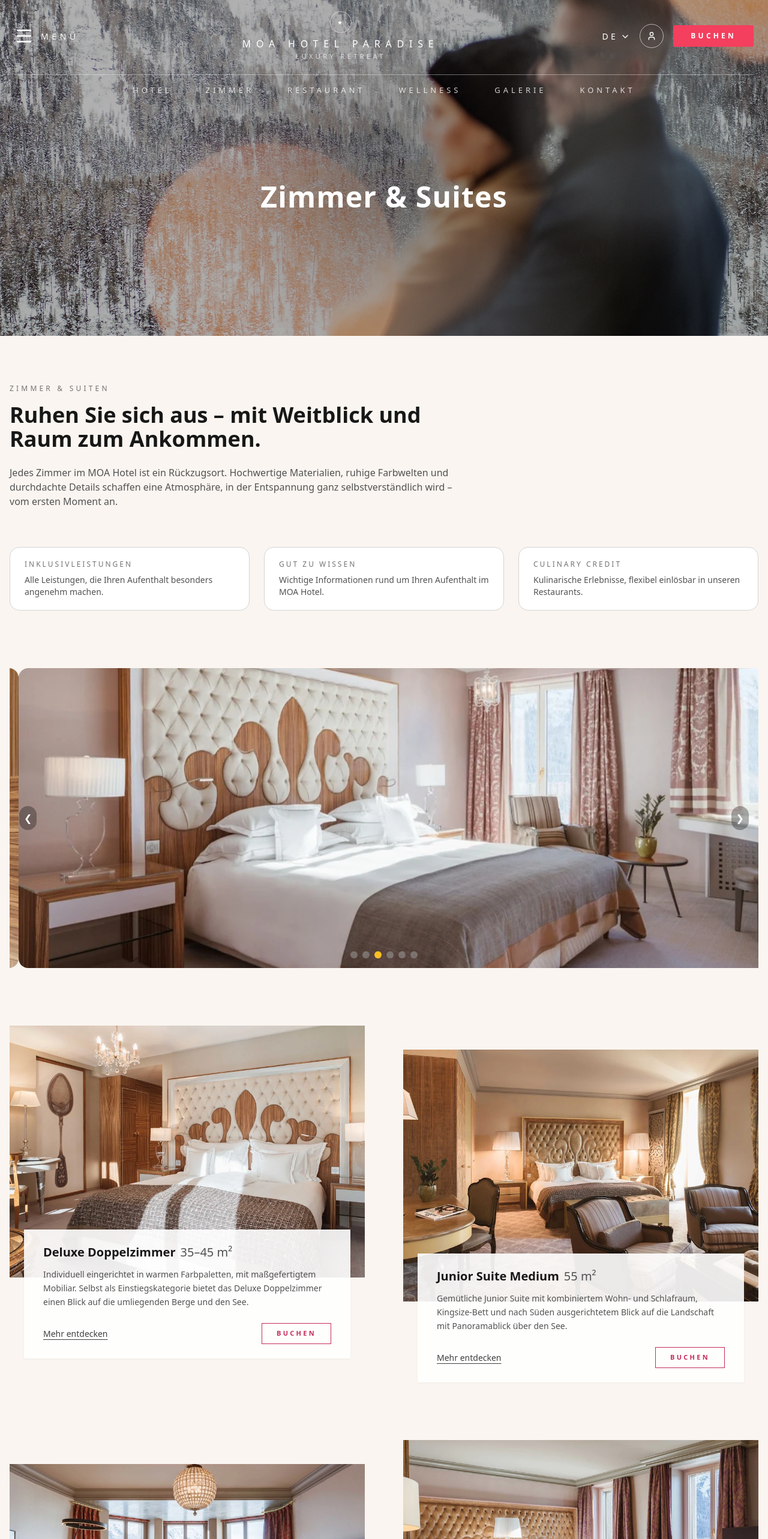
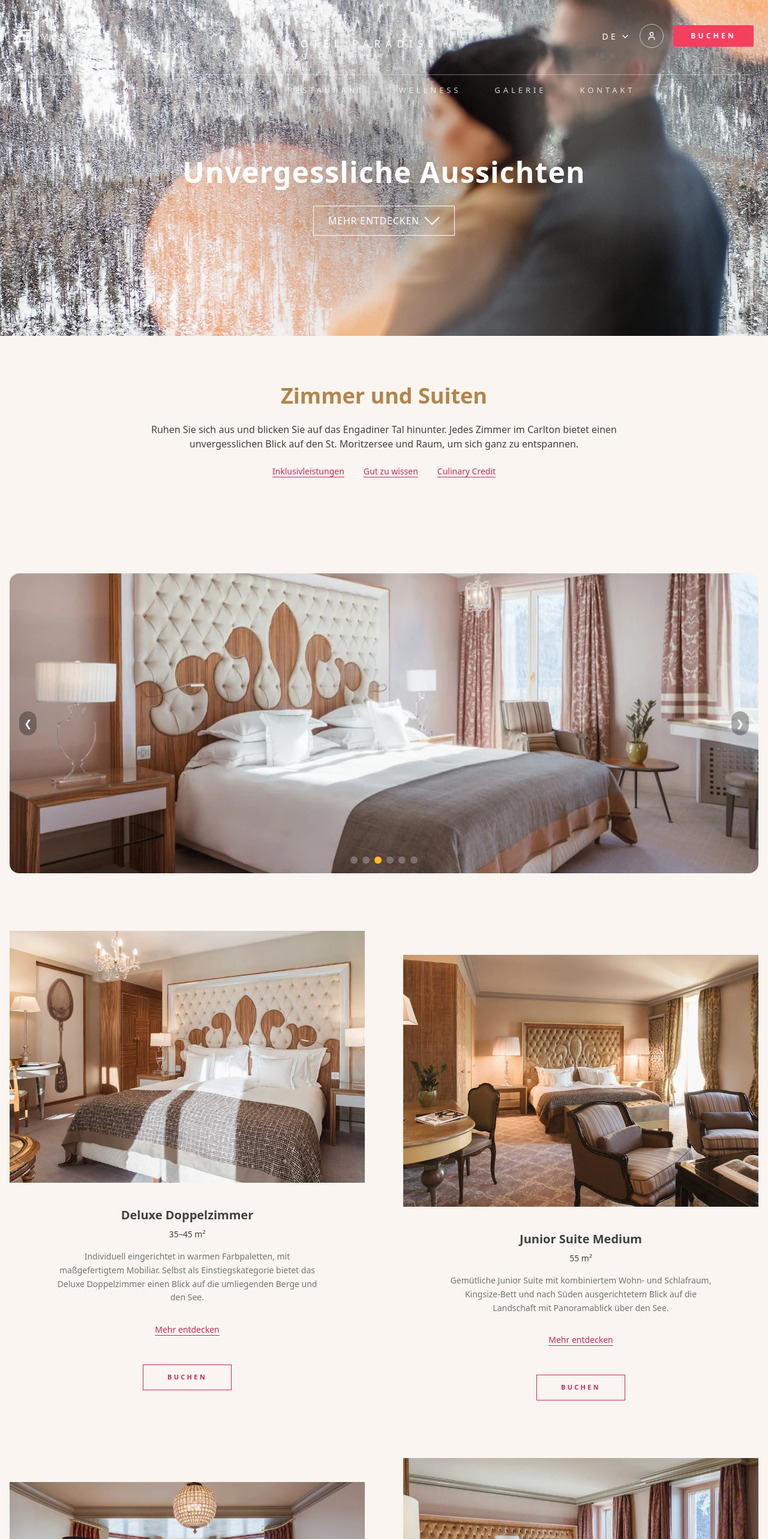
Before and after one commit to MOA-PROJEKT/final-hotel-project, a React (Vite) app in the folder frontend/vite-project/: page /rooms in a window 1280 px wide. Shown: the top 2566 px of the page at 60% size. Built offline with nearby package versions, Linux system fonts and the light colour scheme.

Commit message:
Rooms page layout and hero improvements

```diff
--- /dev/null
+++ b/frontend/vite-project/src/components/rooms/IntroSection.jsx
@@ -0,0 +1,45 @@
+// src/components/rooms/IntroSection.jsx
+
+export default function IntroSection() {
+  return (
+    <section className="bg-[#faf5f0] py-20 px-4">
+      <div className="max-w-4xl mx-auto text-center space-y-6">
+        {/* Заголовок */}
+        <h2 className="text-3xl sm:text-4xl font-semibold text-[#b2854e]">
+          Zimmer und Suiten
+        </h2>
+
+        {/* Текст */}
+        <p className="text-neutral-700 text-sm sm:text-base leading-relaxed">
+          Ruhen Sie sich aus und blicken Sie auf das Engadiner Tal hinunter.
+          Jedes Zimmer im Carlton bietet einen unvergesslichen Blick auf den St.
+          Moritzersee und Raum, um sich ganz zu entspannen.
+        </p>
+
+        {/* Три текстовые ссылки */}
+        <div className="mt-8 flex flex-col sm:flex-row justify-center gap-x-8 gap-y-4">
+          <a
+            href="#"
+            className="text-sm font-medium text-[#c52b58] underline underline-offset-4 hover:text-[#a52348] transition"
+          >
+            Inklusivleistungen
+          </a>
+
+          <a
+            href="#"
+            className="text-sm font-medium text-[#c52b58] underline underline-offset-4 hover:text-[#a52348] transition"
+          >
+            Gut zu wissen
+          </a>
+
+          <a
+            href="#"
+            className="text-sm font-medium text-[#c52b58] underline underline-offset-4 hover:text-[#a52348] transition"
+          >
+            Culinary Credit
+          </a>
+        </div>
+      </div>
+    </section>
+  )
+}
--- a/frontend/vite-project/src/components/rooms/RoomCard.jsx
+++ b/frontend/vite-project/src/components/rooms/RoomCard.jsx
@@ -2,9 +2,8 @@
 
 export default function RoomCard({ room }) {
   return (
-    <article className="relative">
-      {/* ================= BILDBEREICH ================= */}
-      {/* Großes Bild ohne abgerundete Ecken */}
+    <article className="flex flex-col">
+      {/* ================= IMAGE ================= */}
       <div className="w-full">
         <img
           src={room.image}
@@ -13,46 +12,37 @@ export default function RoomCard({ room }) {
         />
       </div>
 
-      {/* ================= TEXTBLOCK ================= */}
-      {/* Text liegt auf halbtransparentem Weiß
-          und überlappt das Bild leicht (Carlton-Stil) */}
-      <div
-        className="
-          relative
-          -mt-20
-          mx-6
-          bg-white/90
-          px-8 py-6
-          shadow-sm
-        "
-      >
-        {/* Titel + Größe */}
-        <h3 className="text-lg sm:text-xl font-semibold text-neutral-900 mb-3">
+      {/* ================= TEXT ================= */}
+      <div className="mt-10 px-4 text-center">
+        {/* Title */}
+        <h3 className="text-lg sm:text-xl font-semibold text-neutral-700 mb-2">
           {room.name}
-          {room.size && (
-            <span className="ml-2 font-normal text-neutral-600">
-              {room.size}
-            </span>
-          )}
         </h3>
 
-        {/* Beschreibung */}
-        <p className="text-sm text-neutral-600 leading-relaxed mb-6">
+        {/* Size */}
+        {room.size && (
+          <p className="text-sm text-neutral-700 mb-4">{room.size}</p>
+        )}
+
+        {/* Description */}
+        <p className="mx-auto max-w-md text-sm text-neutral-500 leading-relaxed mb-8">
           {room.shortDescription}
         </p>
 
-        {/* ================= ACTIONS ================= */}
-        <div className="flex items-center justify-between">
-          {/* Mehr entdecken – dezenter Textlink */}
-          <button className="text-sm text-neutral-700 underline underline-offset-4 hover:text-neutral-900 transition">
+        {/* Actions */}
+        <div className="flex flex-col items-center gap-4">
+          {/* Secondary link */}
+          <button className="text-sm font-medium text-[#c52b58] underline underline-offset-4 hover:text-[#a52348] transition">
             Mehr entdecken
           </button>
 
-          {/* Buchen – roter Rahmen, rechteckig */}
+          {/* Primary action */}
           <button
             className="
+            mt-8
               border border-[#c52b58]
-              px-6 py-2
+              px-10
+              py-3
               text-[11px]
               font-semibold
               uppercase
--- a/frontend/vite-project/src/components/rooms/RoomsHero.jsx
+++ b/frontend/vite-project/src/components/rooms/RoomsHero.jsx
@@ -1,25 +1,39 @@
-// src/components/rooms/RoomsHero.jsx
-
-import heroImage from '../../assets/images/zimmer/hero.webp' // <-- ТВОЯ HERO
+import heroImage from '../../assets/images/zimmer/hero.webp'
 
 export default function RoomsHero() {
   return (
     <section className="relative h-[70vh] w-full pt-24 overflow-hidden">
-      {/* HERO IMAGE – можно заменить позже */}
       <img
         src={heroImage}
         alt="Zimmer & Suiten"
         className="absolute inset-0 h-full w-full object-cover"
       />
 
-      {/* Overlay — позже сделаем бежевым */}
-      <div className="absolute inset-0 bg-black/30" />
+      {/* Overlay — бежевый с прозрачностью */}
+      <div className="absolute inset-0 bg-beige/30" />
 
-      {/* Текст */}
-      <div className="relative z-10 flex h-full items-center justify-center">
-        <h1 className="text-white text-4xl sm:text-5xl font-semibold tracking-wide">
-          Zimmer & Suites
+      {/* Text + Button */}
+      <div className="relative z-10 flex flex-col items-center justify-center h-full text-center px-4">
+        <h1 className="text-white text-4xl sm:text-5xl font-semibold tracking-wide mb-4">
+          Unvergessliche Aussichten
         </h1>
+
+        <button className="inline-flex items-center gap-2 mt-4 px-6 py-3 border border-white text-white font-medium uppercase tracking-wider hover:bg-white hover:text-slate-950 transition">
+          Mehr entdecken
+          <svg
+            width="26"
+            height="14"
+            viewBox="0 0 26 14"
+            fill="none"
+            xmlns="http://www.w3.org/2000/svg"
+          >
+            <path
+              d="M1 0.999023L13.0208 13.0198L25.0416 0.999023"
+              stroke="currentColor"
+              strokeWidth="2"
+            />
+          </svg>
+        </button>
       </div>
     </section>
   )
--- a/frontend/vite-project/src/pages/Rooms.jsx
+++ b/frontend/vite-project/src/pages/Rooms.jsx
@@ -4,83 +4,29 @@ import { rooms } from '../data/rooms'
 import RoomList from '../components/rooms/RoomList'
 import RoomsHero from '../components/rooms/RoomsHero'
 import RoomsSlider from '../components/rooms/RoomsSlider'
+import IntroSection from '../components/rooms/IntroSection'
 
 export default function Rooms() {
   return (
     <>
       {/* ================= HERO SECTION ================= */}
-      <div>
-        <RoomsHero />
-      </div>
+      <RoomsHero />
+
+      {/* ================= INTRO SECTION ================= */}
+      {/* Этот section — якорь для кнопки "Mehr entdecken" */}
+      <section id="rooms-intro" className="bg-[#faf5f0] text-neutral-800">
+        <IntroSection />
+      </section>
 
       {/* ================= MAIN CONTENT ================= */}
       <main className="bg-[#faf5f0] text-neutral-800 min-h-screen">
-        {/* Этот section — якорь для кнопки "Mehr entdecken" */}
-        <section id="rooms-intro" className="mx-auto max-w-7xl px-4 py-20">
-          {/* ================= HEADLINE ================= */}
-          <header className="max-w-3xl mb-16">
-            <p className="text-xs uppercase tracking-[0.35em] text-neutral-500 mb-4">
-              Zimmer &amp; Suiten
-            </p>
-
-            <h1 className="mb-6 text-3xl sm:text-4xl font-semibold text-neutral-900">
-              Ruhen Sie sich aus – mit Weitblick und Raum zum Ankommen.
-            </h1>
-
-            <p className="text-sm sm:text-base text-neutral-600 leading-relaxed">
-              Jedes Zimmer im MOA Hotel ist ein Rückzugsort. Hochwertige
-              Materialien, ruhige Farbwelten und durchdachte Details schaffen
-              eine Atmosphäre, in der Entspannung ganz selbstverständlich wird –
-              vom ersten Moment an.
-            </p>
-          </header>
-
-          {/* ================= INFO LINKS ================= */}
-          {/* ВАЖНО:
-              Сейчас это просто кнопки.
-              Позже:
-              - "Inklusivleistungen" → Modal
-              - "Gut zu wissen" → Scroll / FAQ
-              - "Culinary Credit" → Restaurants-Seite
-          */}
-          <div className="mb-24 grid gap-6 sm:grid-cols-3">
-            {[
-              {
-                title: 'Inklusivleistungen',
-                description:
-                  'Alle Leistungen, die Ihren Aufenthalt besonders angenehm machen.',
-              },
-              {
-                title: 'Gut zu wissen',
-                description:
-                  'Wichtige Informationen rund um Ihren Aufenthalt im MOA Hotel.',
-              },
-              {
-                title: 'Culinary Credit',
-                description:
-                  'Kulinarische Erlebnisse, flexibel einlösbar in unseren Restaurants.',
-              },
-            ].map((item) => (
-              <button
-                key={item.title}
-                className="text-left rounded-2xl border border-neutral-300 bg-white px-6 py-5 hover:shadow-md transition"
-              >
-                <p className="text-xs uppercase tracking-[0.25em] text-neutral-500 mb-2">
-                  {item.title}
-                </p>
-                <p className="text-sm text-neutral-600">{item.description}</p>
-              </button>
-            ))}
-          </div>
-
+        <div className="max-w-7xl mx-auto px-4 py-20 space-y-20">
           {/* ================= ROOMS SLIDER ================= */}
-          {/* Слайдер с атмосферными изображениями */}
           <RoomsSlider />
 
           {/* ================= ROOMS GRID ================= */}
-          {/* Карточки комнат — твоя существующая логика */}
           <RoomList rooms={rooms} />
-        </section>
+        </div>
       </main>
     </>
   )
```
